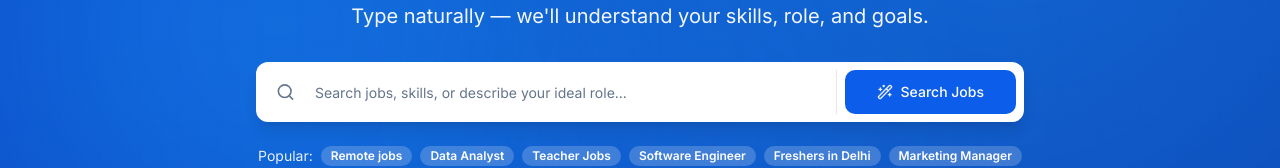
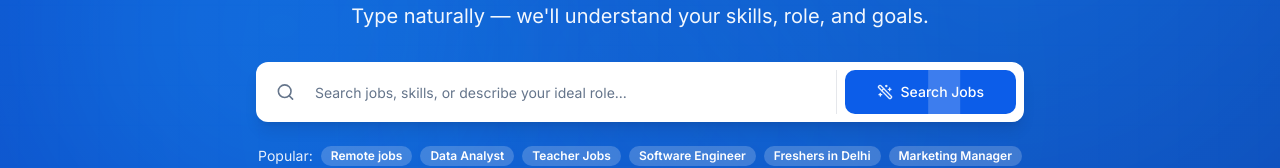
Before and after one commit to edjobster/edjobster-jobs, a React (Vite) app: page / in a window 1280 px wide. Shown: the part 319-487 px from the top of the page. Built offline with nearby package versions, Linux system fonts and the light colour scheme; the HTML template or start-up script is replaced by a standard one.

Commit message:
Refactor: Continuous animation loop

```diff
--- a/src/pages/Home.tsx
+++ b/src/pages/Home.tsx
@@ -115,8 +115,8 @@ export default function Home() {
                 className="group relative overflow-hidden bg-primary text-primary-foreground hover:bg-primary-hover hover:shadow-soft transition-smooth hover:scale-105"
                 aria-label="Search Jobs"
               >
-                <span className="pointer-events-none absolute inset-y-0 left-0 w-8 -skew-x-12 bg-primary-foreground/20 translate-x-[-120%] group-hover:translate-x-[260%] transition-transform duration-700 ease-out"></span>
-                <Wand2 className="h-5 w-5 opacity-90 transition-transform duration-200 group-hover:rotate-12 group-hover:scale-110" />
+                <span className="pointer-events-none absolute inset-y-0 left-0 w-8 -skew-x-12 bg-primary-foreground/20 animate-[shine_2s_ease-in-out_infinite]"></span>
+                <Wand2 className="h-5 w-5 opacity-90 transition-transform duration-200 group-hover:rotate-12 group-hover:scale-110 -scale-x-100" />
                 Search Jobs
               </Button>
             </div>
--- a/tailwind.config.ts
+++ b/tailwind.config.ts
@@ -96,6 +96,11 @@ export default {
           "0%": { backgroundPosition: "0 0" },
           "100%": { backgroundPosition: "200px 200px" }
         },
+        "shine": {
+          "0%": { transform: "translateX(-120%)" },
+          "40%": { transform: "translateX(260%)" },
+          "100%": { transform: "translateX(260%)" }
+        },
       },
       animation: {
         "accordion-down": "accordion-down 0.2s ease-out",
@@ -104,6 +109,7 @@ export default {
         "float-slow": "float-slow 10s ease-in-out infinite",
         "gradient-shift": "gradient-shift 12s ease infinite",
         "grid-pan": "grid-pan 20s linear infinite",
+        "shine": "shine 2s ease-in-out infinite",
       },
     },
   },
```
